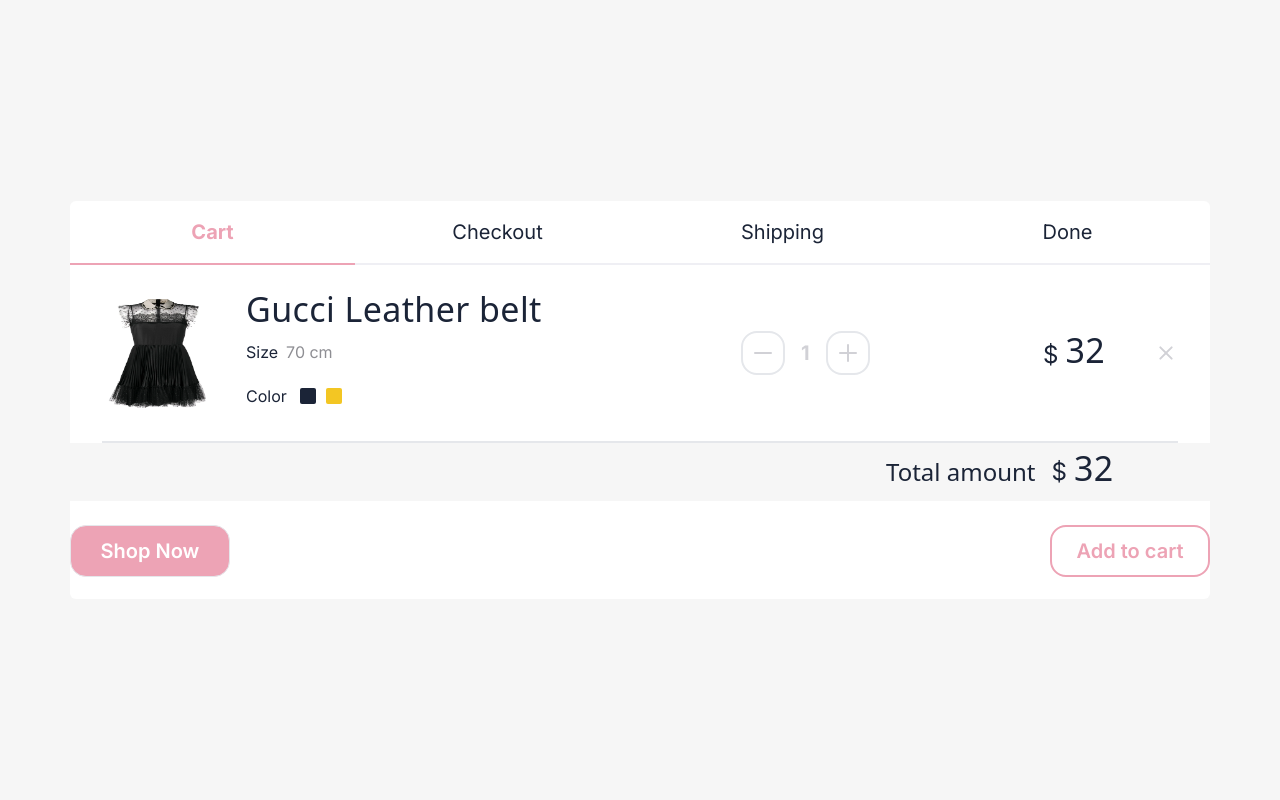
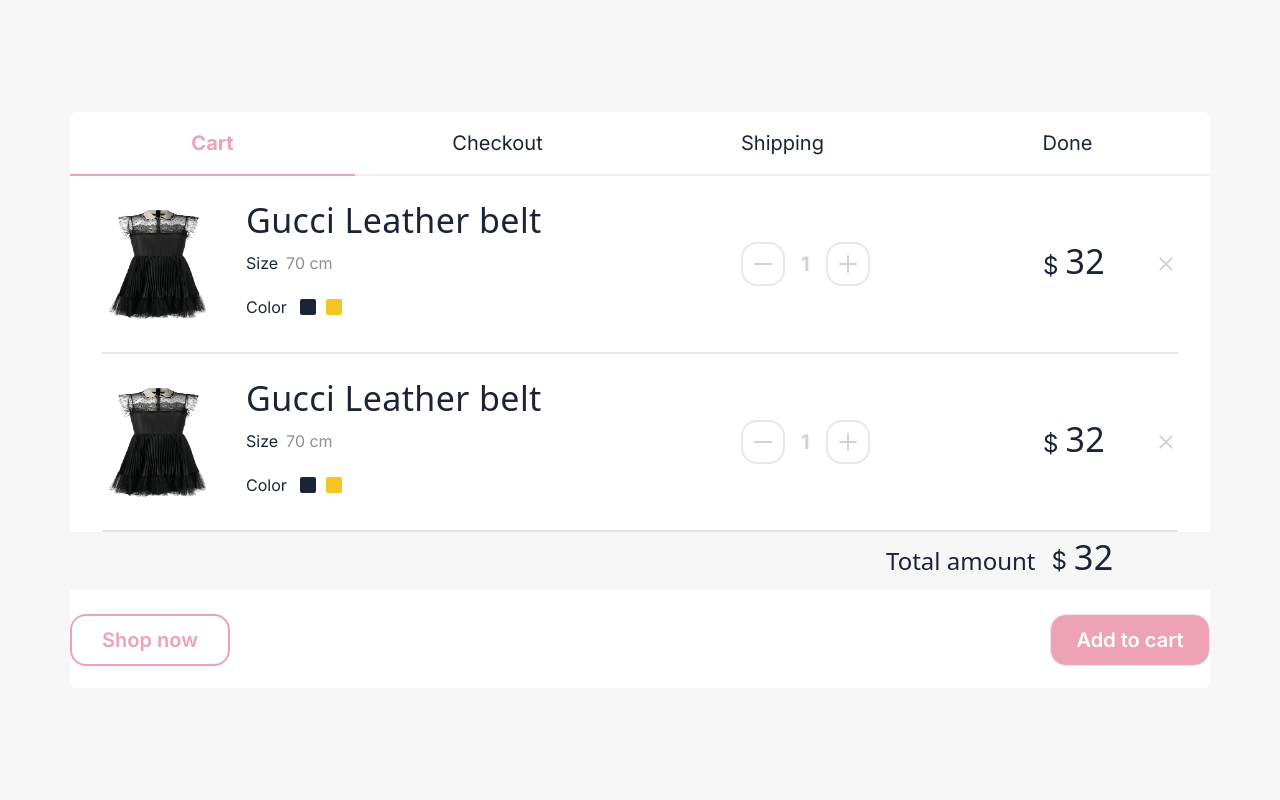
Before and after one commit to panayotsky-dev/wi-task, a Next.js app: page / in a window 1280 px wide. Both pictures are taken after a click on the element 1232 px from the left and 37 px from the top of the page. Shown: the top 800 px of the page. Built offline with nearby package versions, Linux system fonts and the light colour scheme.

Commit message:
+ModalCartDesign

```diff
--- a/src/app/components/ModalCart.jsx
+++ b/src/app/components/ModalCart.jsx
@@ -17,8 +17,48 @@
             </section>
 
            {cartNav == 'Cart' ? (
-             <section key={'cartDetails'} className="mt-[32px] text-[#8E8E93] text-[16px] ] items-start p-0 leading-[24px]  h-full ">
-              <div className='grid grid-cols-2 border-b-2  mx-[32px] pb-[32px] '>
+             <section key={'cartDetails'} className=" text-[#8E8E93] text-[16px] ] items-start p-0 leading-[24px]  h-full ">
+              <div className='grid grid-cols-2 border-b-2  mx-[32px] pb-[32px] mt-[32px] '>
+              <div className=' w-full justify-start  '>
+              <div className=' flex flex-row '>
+                <img src='/product/dres1.png' className='w-[112px] h-[112px] mr-[32px] rounded-md ' />
+                <div className='flex flex-col justify-between'>
+                <span className='text-[#1B2437] text-[34px] font-sans tracking-[0.4px]'>Gucci Leather belt</span>
+                <div className='flex flex-row items-center'>
+                <span className='text-[#1B2437] text-[16px] mr-[8px] '>Size</span>
+                <span className='text-[#8E8E93] text-[16px] leading-[24px]'>70 cm</span>
+                </div>
+                <div className='flex flex-row items-center'>
+                <span className='text-[#1B2437] text-[16px] mr-[8px]'>Color</span>
+                <button  className={`w-[16px] h-[16px] bg-[#1B2437] rounded-sm m-[5px] items-center flex`}></button>
+                <button  className={`w-[16px] h-[16px] bg-[#F3C623] rounded-sm m-[5px] items-center flex`}></button>
+                </div>
+                </div>
+
+
+              </div>
+             </div>
+             <div className='items-center ml-[101px] flex flex-row'>
+              <div className='flex flex-row items-center'>
+                <button className='rounded-2xl w-[44px] h-[44px] border-2 mr-[16px]'><img src='/icons/minus.svg'  className=' pl-[8px] '/></button>
+                <span className='mr-[16px] text-[#D1D1D6] text-[20px] font-bold '>1</span>
+                <button className='rounded-2xl w-[44px] h-[44px] border-2 mr-[16px]'><img src='/icons/plus.svg'  className=' pl-[8px] '/></button>
+              </div>
+              <div className=' w-full justify-end flex  '>
+                <div className='w-[135px]  justify-between flex  '>
+                  <div className='text-[#1B2437]  '>
+                  <span className=' text-[24px] mr-[7px] items-center'>$</span>
+                  <span className='text-[34px] tracking-[0.4px] font-sans '>32</span>
+                  </div>
+                  <button><img src='/icons/cancel.svg' /></button>
+                </div>
+
+              </div>
+
+             </div>
+
+              </div>
+              <div className='grid grid-cols-2 border-b-2  mx-[32px] pb-[32px] mt-[32px] '>
               <div className=' w-full justify-start  '>
               <div className=' flex flex-row '>
                 <img src='/product/dres1.png' className='w-[112px] h-[112px] mr-[32px] rounded-md ' />
@@ -87,8 +127,9 @@
                   </div>
                 </section>
                 <section className="w-full justify-between flex text-black pt-[24px] pb-[22px] items-center ">
-                <motion.button onClick={toggleModal} whileTap={{scale:0.95}} className=' border rounded-2xl w-[160px] h-[52px] items-center bg-[#EDA3B5] text-white font-semibold text-[20px]'>Shop Now</motion.button>
-        <motion.button whileTap={{scale:0.95}}  className=' border-[#EDA3B5] border-2 rounded-2xl w-[160px] h-[52px] items-center  text-[#EDA3B5] font-semibold text-[20px]'>Add to cart</motion.button>
+                <motion.button whileTap={{scale:0.95}}  className=' border-[#EDA3B5] border-2 rounded-2xl w-[160px] h-[52px] items-center  text-[#EDA3B5] font-semibold text-[20px]'>Shop now</motion.button>
+                <motion.button onClick={toggleModal} whileTap={{scale:0.95}} className=' border rounded-2xl w-[160px] h-[52px] items-center bg-[#EDA3B5] text-white font-semibold text-[20px]'>Add to cart</motion.button>
+
                 </section>
           </div>
           </div>
```
